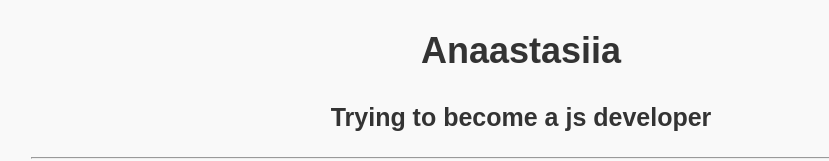
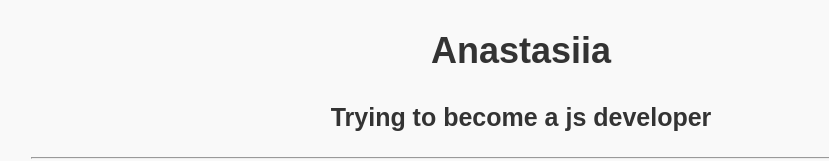
Before and after one commit to anastasiia-burmistrova/anastasiia-burmistrova.github.io, a plain HTML site: page index.html in a window 1280 px wide. Shown: the top 161 px of the page, without its empty margins (119-948 px from the left). Drawn offline with Linux system fonts and the light colour scheme.

Commit message:
Name fix

```diff
--- a/index.html
+++ b/index.html
@@ -9,7 +9,7 @@
 </head>
 <body>
     <main>
-        <h1>Anaastasiia</h1>
+        <h1>Anastasiia</h1>
         <h2>Trying to become a js developer</h2>
 
         <hr>
```
